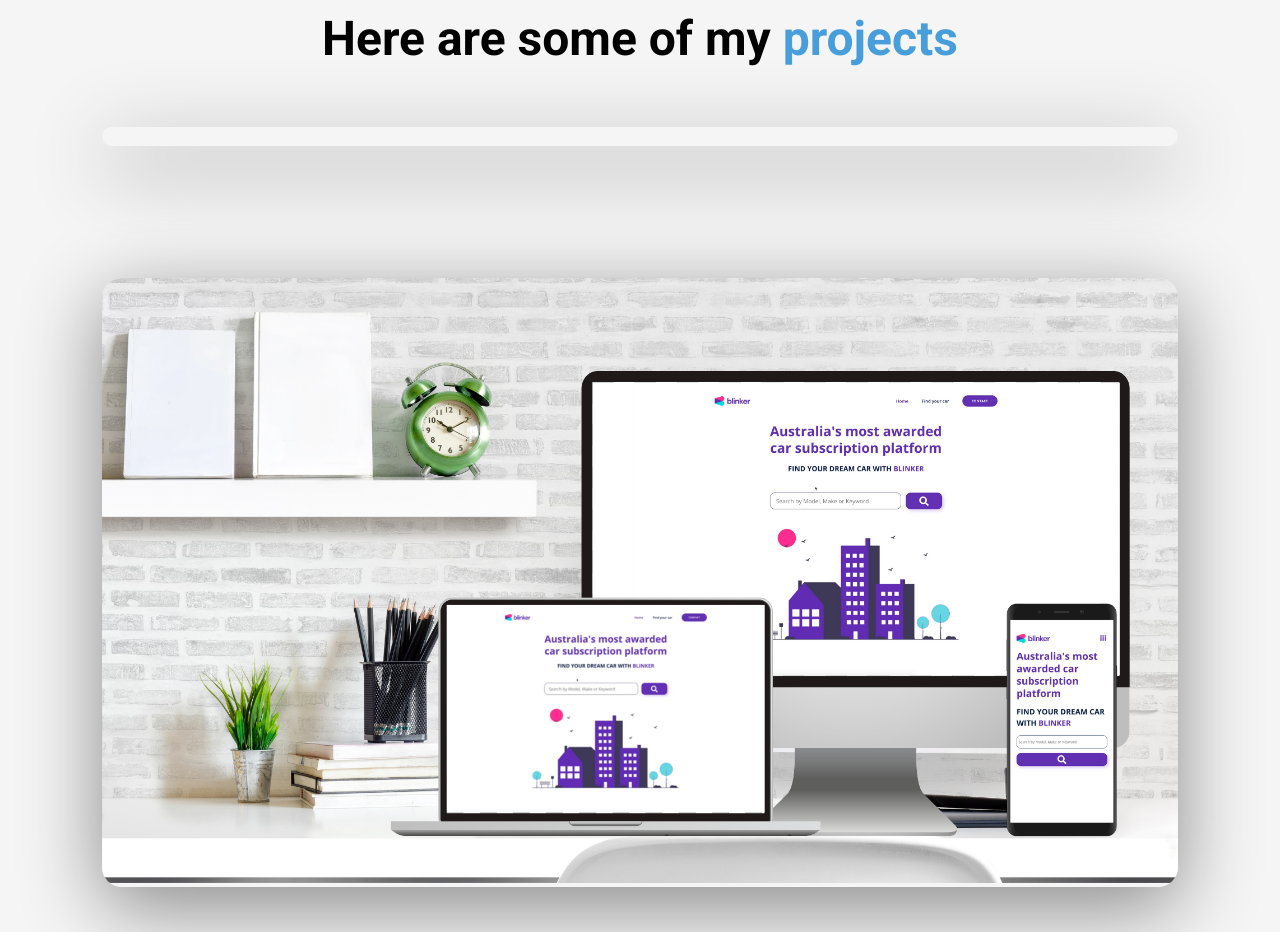
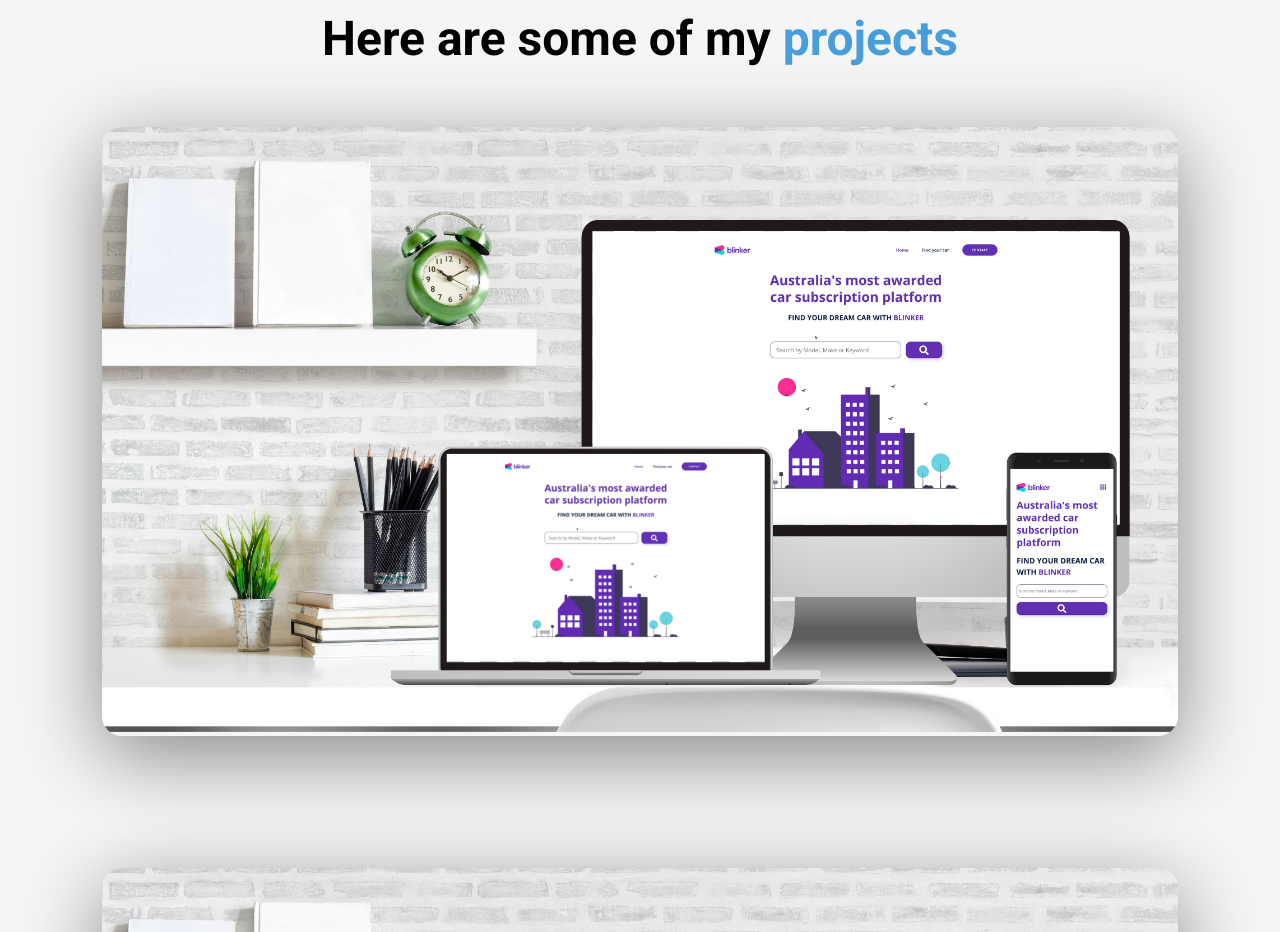
Before and after one commit to benalas/Advanced-E-Portfolio, a plain HTML site: page index.html in a window 1280 px wide. Shown: the part 840-1772 px from the top of the page. Drawn offline with nearby package versions, Linux system fonts and the light colour scheme; the site is published under a folder, as on GitHub Pages, so addresses that start at the root find nothing.

Commit message:
photo fix part 3

```diff
--- a/index.html
+++ b/index.html
@@ -186,7 +186,7 @@
             <li class="project">
               <div class="project__wrapper">
                 <img
-                  src="/assets/blinker mockup.PNG"
+                  src="assets/blinker mockup.PNG"
                   class="project__img"
                   alt=""
                 />
```
